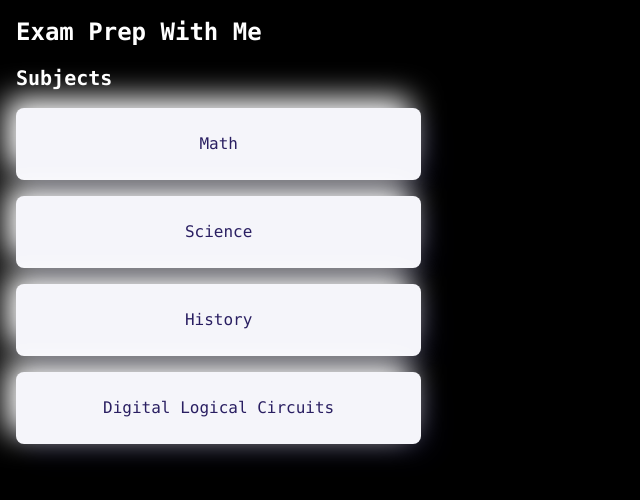
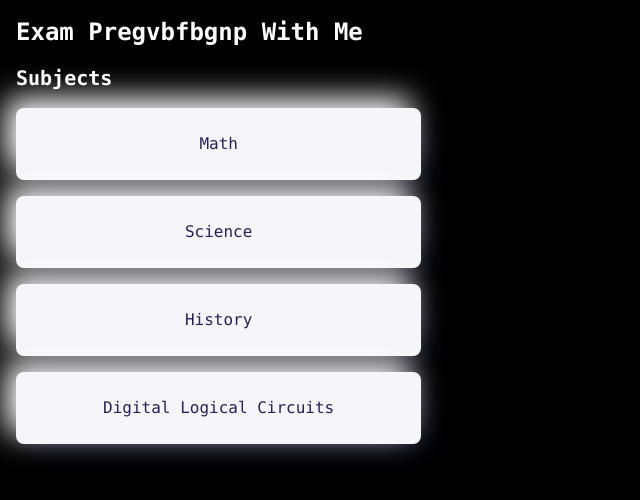
Before and after one commit to bvsteja263/exam_prep_with_me, a Next.js app: page / in a window 1280 px wide. Shown: the top 500 px of the page, without its empty margins (0-640 px from the left). Built offline with nearby package versions, Linux system fonts and the light colour scheme.

Commit message:
Initial commit

```diff
--- a/app/page.tsx
+++ b/app/page.tsx
@@ -47,7 +47,7 @@
   return (
     <Layout>
       <div className="p-4">
-        <h1 className="text-2xl font-bold mb-4">Exam Prep With Me</h1>
+        <h1 className="text-2xl font-bold mb-4">Exam Pregvbfbgnp With Me</h1>
         <div className="grid grid-cols-3 gap-4">
           <div>
             <h2 className="text-xl font-semibold mb-4">Subjects</h2>
```
